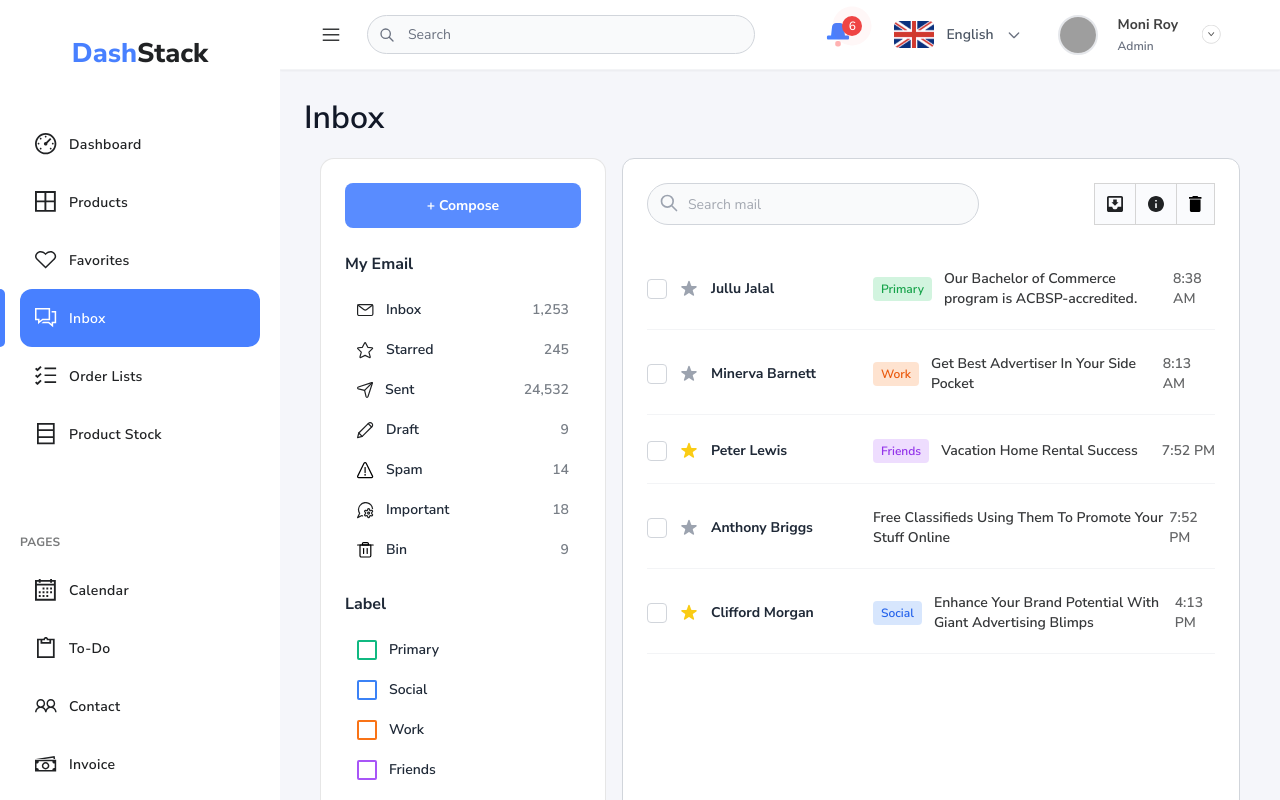
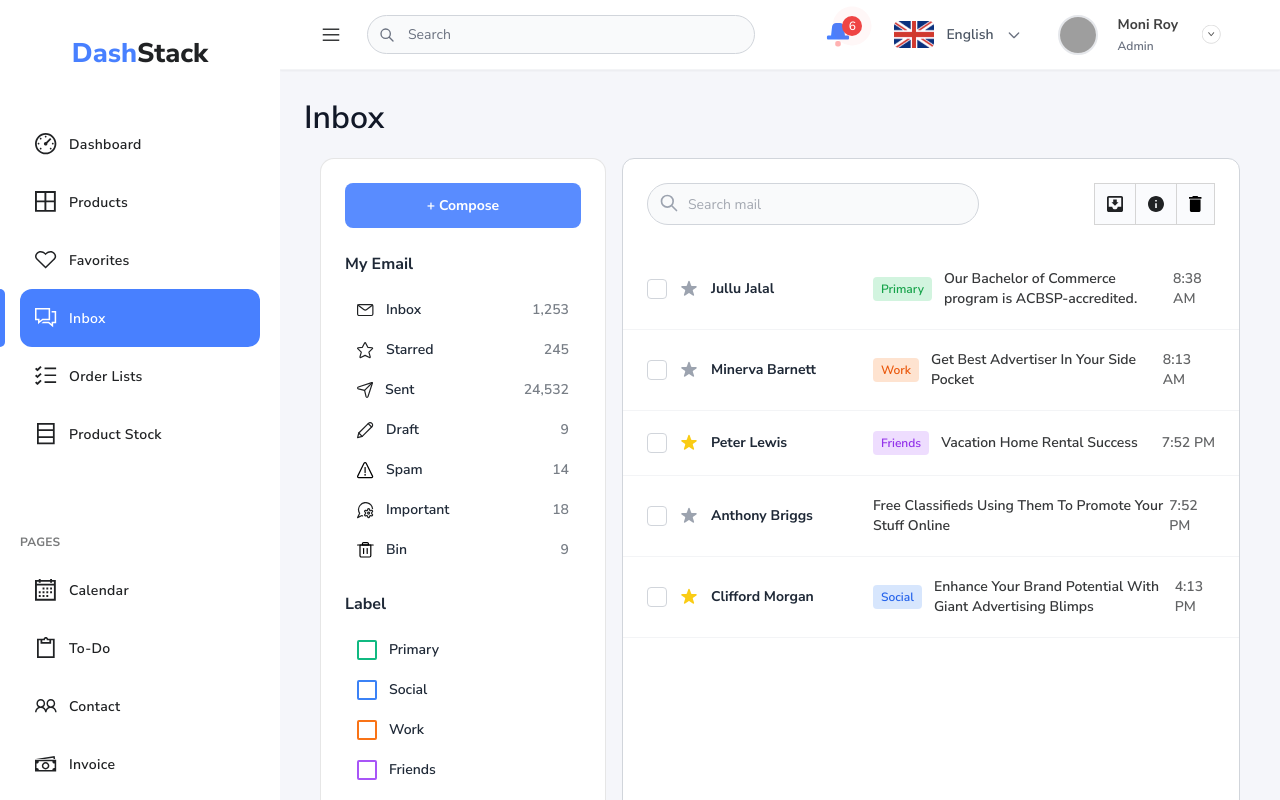
Before and after one commit to EkaBachrudin/personal-dashboard, an Angular app: page /inbox in a window 1280 px wide. Built offline with nearby package versions, Linux system fonts and the light colour scheme; grey boxes are pictures that could not be loaded.

Commit message:
inbox styling

```diff
--- a/src/app/pages/inbox/inbox.component.html
+++ b/src/app/pages/inbox/inbox.component.html
@@ -54,9 +54,9 @@
   </div>
 
   <!-- Right Message List -->
-  <div class="flex-1 bg-white border border-gray-300 rounded-xl p-6">
+  <div class="flex-1 bg-white border border-gray-300 rounded-xl py-6">
     <!-- Search Bar and Actions -->
-    <div class="flex items-center justify-between mb-6">
+    <div class="flex items-center justify-between mb-6 mx-6">
       <!-- Search Bar -->
       <div class="flex-1 relative">
         <div class="bg-gray-50 border border-gray-300 rounded-full px-4 py-2 pl-10 max-w-[332px]">
@@ -86,13 +86,13 @@
     </div>
 
     <!-- Message List -->
-    <div class="space-y-1">
+    <div class="">
       <div *ngFor="let message of messages"
-           class="border-b border-gray-100 py-5">
-        <div class="flex items-center gap-3">
+           class="border-b border-gray-100 py-5" [ngClass]="message.isChecked ? 'bg-[#487fff18]' : ''">
+        <div class="flex items-center gap-3 px-6">
           <input type="checkbox"
                  class="w-4 h-4 border border-gray-300 rounded"
-                 [(ngModel)]="message.isChecked"
+                 [checked]="message.isChecked"
                  (change)="toggleMessageSelection(message.id)">
 
           <svg class="w-5 h-5 cursor-pointer"
```
